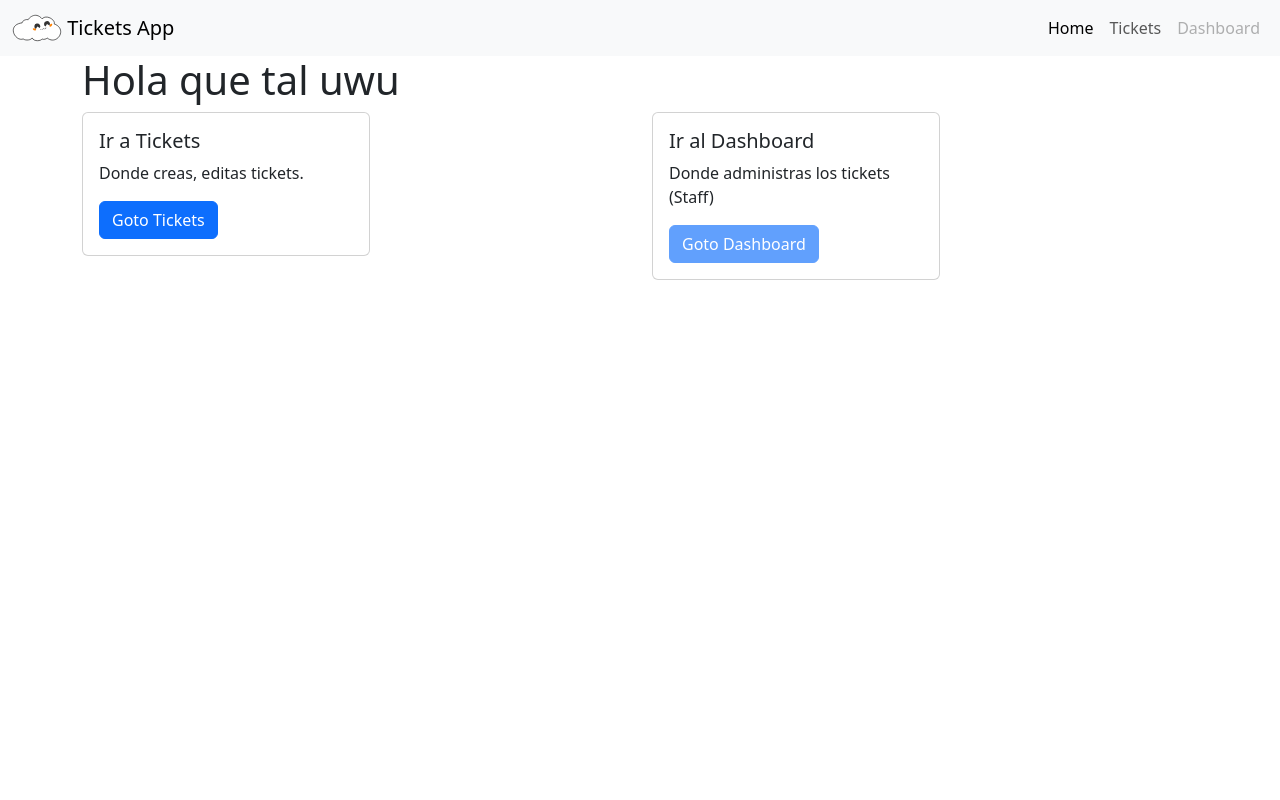
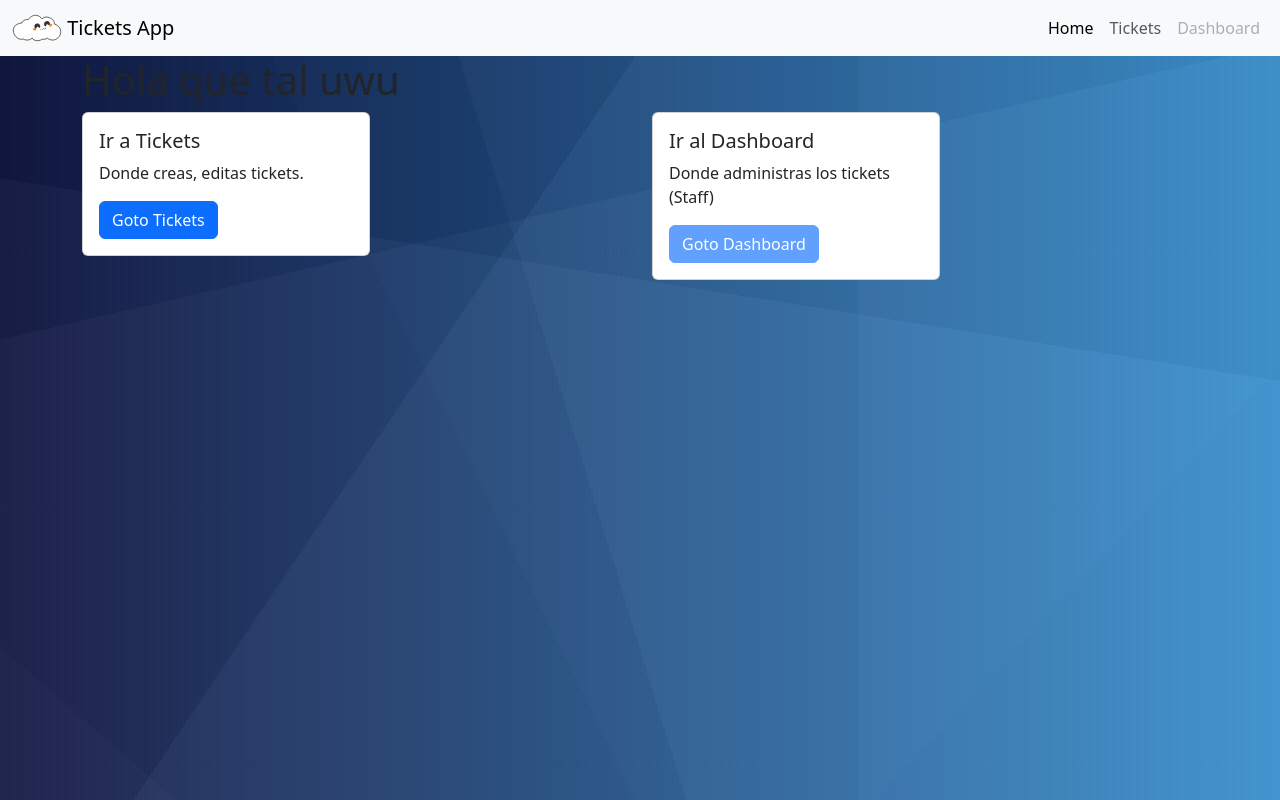
Before and after one commit to Urfenox/Ticketing-App, a Django app: template Tickets/templates/main/home.html in a window 1280 px wide. Run offline with Django 3.2, Linux system fonts and the light colour scheme; the template is opened without the code that fills it, so the values that code supplies are empty.

Commit message:
front-end upgrade

```diff
--- /dev/null
+++ b/Tickets/static/css/style.css
@@ -0,0 +1,4 @@
+body {
+    min-height: 100vh;
+    background-image: linear-gradient(41deg, rgba(107, 107, 107, 0.04) 0%, rgba(107, 107, 107, 0.04) 8%,rgba(31, 31, 31, 0.04) 8%, rgba(31, 31, 31, 0.04) 100%),linear-gradient(9deg, rgba(228, 228, 228, 0.04) 0%, rgba(228, 228, 228, 0.04) 62%,rgba(54, 54, 54, 0.04) 62%, rgba(54, 54, 54, 0.04) 100%),linear-gradient(124deg, rgba(18, 18, 18, 0.04) 0%, rgba(18, 18, 18, 0.04) 37%,rgba(233, 233, 233, 0.04) 37%, rgba(233, 233, 233, 0.04) 100%),linear-gradient(253deg, rgba(201, 201, 201, 0.04) 0%, rgba(201, 201, 201, 0.04) 55%,rgba(47, 47, 47, 0.04) 55%, rgba(47, 47, 47, 0.04) 100%),linear-gradient(270deg, rgba(172, 172, 172, 0.04) 0%, rgba(172, 172, 172, 0.04) 33%,rgba(26, 26, 26, 0.04) 33%, rgba(26, 26, 26, 0.04) 100%),linear-gradient(64deg, rgba(11, 11, 11, 0.04) 0%, rgba(11, 11, 11, 0.04) 38%,rgba(87, 87, 87, 0.04) 38%, rgba(87, 87, 87, 0.04) 100%),linear-gradient(347deg, rgba(199, 199, 199, 0.04) 0%, rgba(199, 199, 199, 0.04) 69%,rgba(4, 4, 4, 0.04) 69%, rgba(4, 4, 4, 0.04) 100%),linear-gradient(313deg, rgba(36, 36, 36, 0.04) 0%, rgba(36, 36, 36, 0.04) 20%,rgba(91, 91, 91, 0.04) 20%, rgba(91, 91, 91, 0.04) 100%),linear-gradient(90deg, rgb(10, 17, 72),rgb(35, 148, 228));
+}
--- a/Tickets/templates/base.html
+++ b/Tickets/templates/base.html
@@ -6,6 +6,8 @@
     <meta name="viewport" content="width=device-width, initial-scale=1.0">
     <title>{% block page_title %}Ticket Apps{% endblock %}</title>
     <link href="//cdn.jsdelivr.net/npm/bootstrap@5.3.3/dist/css/bootstrap.min.css" rel="stylesheet" integrity="sha384-QWTKZyjpPEjISv5WaRU9OFeRpok6YctnYmDr5pNlyT2bRjXh0JMhjY6hW+ALEwIH" crossorigin="anonymous">
+    <link rel="stylesheet" href="{% static 'css/style.css' %}">
+    <link rel="stylesheet" href="https://cdnjs.cloudflare.com/ajax/libs/animate.css/4.1.1/animate.min.css"/>
 </head>
 <body>
     <header>
--- a/Tickets/templates/main/home.html
+++ b/Tickets/templates/main/home.html
@@ -5,7 +5,7 @@
     <h1>Hola que tal uwu</h1>
     <div class="row">
         <div class="col">
-            <div class="card" style="width: 18rem;">
+            <div class="card animate__animated animate__fadeInLeft" style="width: 18rem;">
                 <div class="card-body">
                     <h5 class="card-title">Ir a Tickets</h5>
                     <p class="card-text">Donde creas, editas tickets.</p>
@@ -14,7 +14,7 @@
             </div>
         </div>
         <div class="col">
-            <div class="card" style="width: 18rem;">
+            <div class="card animate__animated animate__fadeInLeft" style="width: 18rem;">
                 <div class="card-body">
                     <h5 class="card-title">Ir al Dashboard</h5>
                     <p class="card-text">Donde administras los tickets (Staff)</p>
--- a/Tickets/templates/ticketing/home.html
+++ b/Tickets/templates/ticketing/home.html
@@ -10,7 +10,7 @@
         <div class="row">
             {% for ticket in tickets %}
                 <div class="col">
-                    <div class="card" style="width: 18rem;">
+                    <div class="card animate__animated animate__fadeInLeft" style="width: 18rem;">
                         <div class="card-body">
                             <h5 class="card-title">{{ ticket.asunto }}</h5>
                             <p class="card-text">{{ ticket.mensaje }}</p>
@@ -19,6 +19,7 @@
                             <li class="list-group-item">Prioridad {{ ticket.prioridad }}</li>
                         </ul>
                         <div class="card-body">
+                            <a href="view/{{ ticket.id }}" class="card-link">Ver</a>
                             <a href="edit/{{ ticket.id }}" class="card-link">Editar</a>
                             <a href="delete/{{ ticket.id }}" class="card-link" hidden>Eliminar</a>
                         </div>
```
